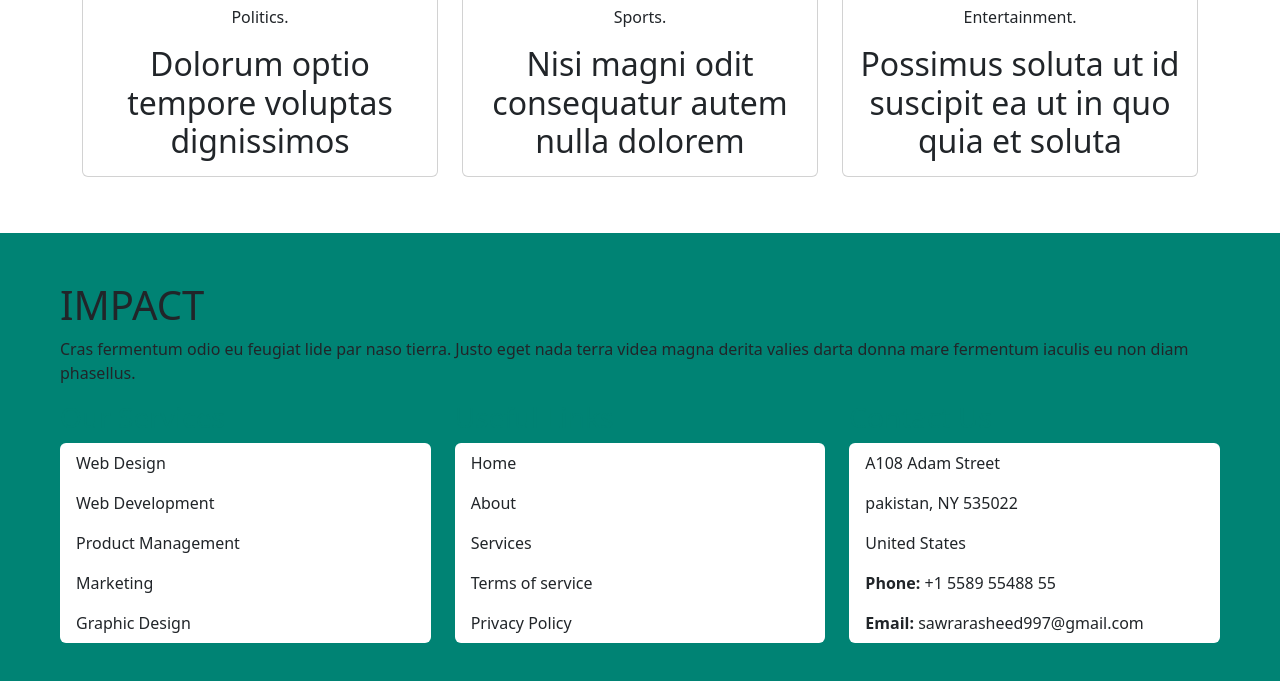
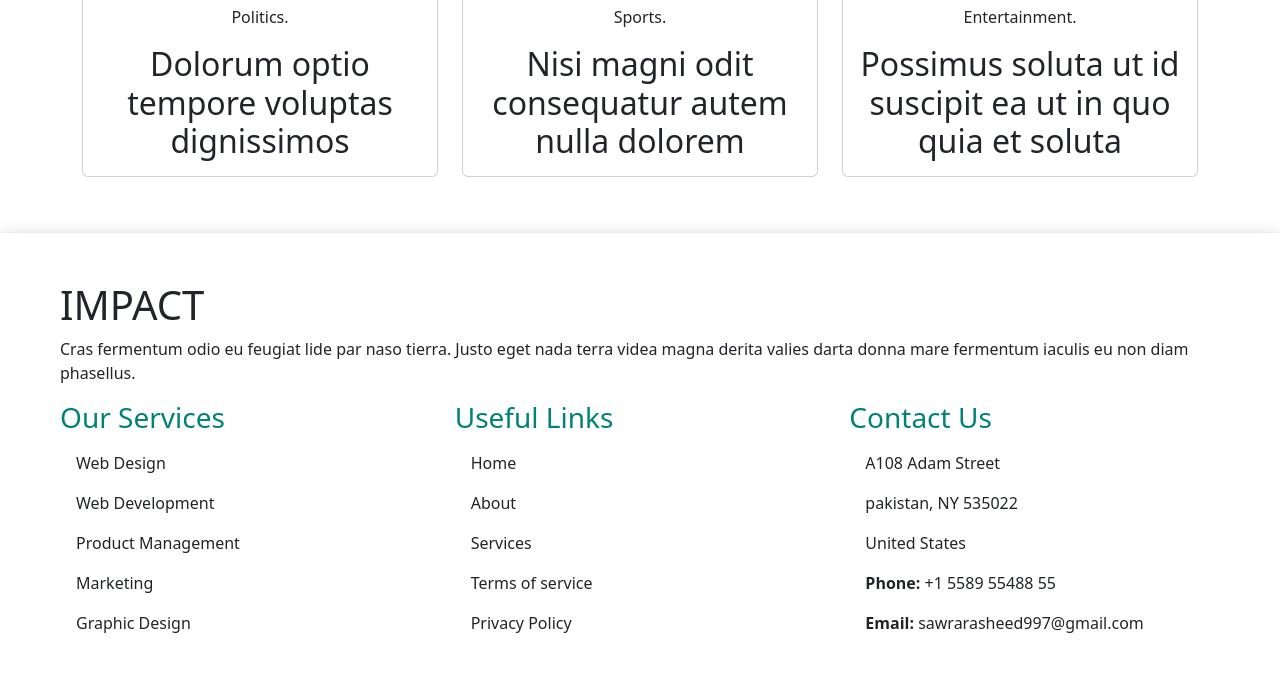
Before and after one commit to sawerarasheed/bootstrap_website, a plain HTML site: page index.html in a window 1280 px wide. Shown: the part 3324-4005 px from the top of the page. Drawn offline with nearby package versions, Linux system fonts and the light colour scheme.

Commit message:
Update index.html

```diff
--- a/index.html
+++ b/index.html
@@ -16,7 +16,7 @@
 
 <style>
   .footer{
-    background-color: #008374;
+   box-shadow: 0 4px 8px 0 rgba(0, 0, 0, 0.2), 0 6px 20px 0 rgba(0, 0, 0, 0.19);
   }
   .text-theme {
     color: #008374;
```
